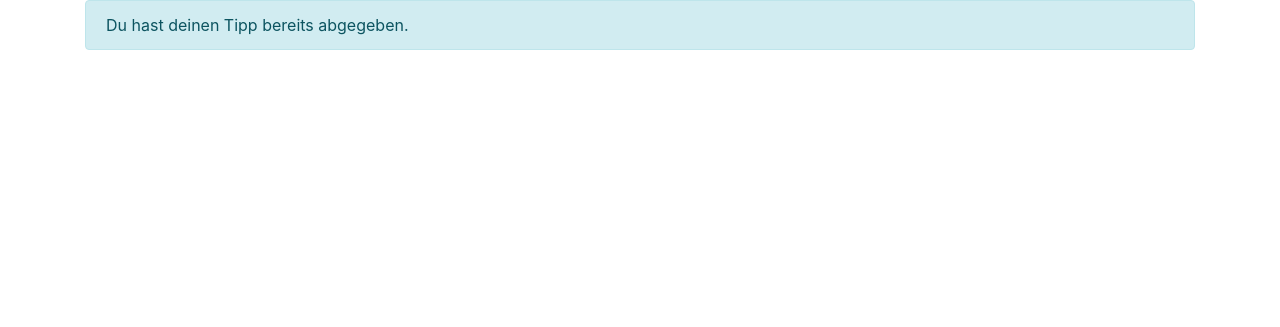
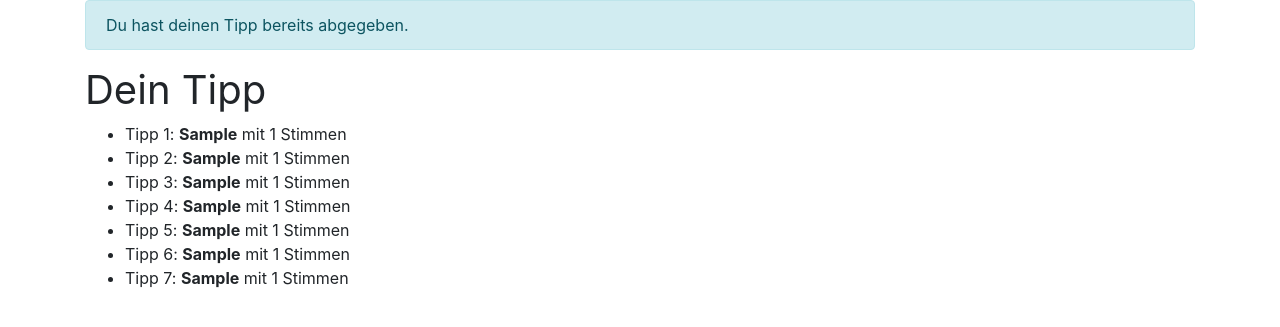
Before and after one commit to MartinVollenweider/bundesraten, a PHP site: page / in a window 1280 px wide. Shown: the part 56-383 px from the top of the page. Run offline with PHP 8.4, Linux system fonts and the light colour scheme; the visitor is signed in with stand-in values (Sample User, id 1); tables that the repository leaves empty hold one stand-in row (values such as "Sample post").

Commit message:
Eigenen Tipp ansehen hinzugefügt

```diff
--- /dev/null
+++ b/getTipp.php
@@ -0,0 +1,26 @@
+<?php
+session_start();
+require_once('system/data.php');
+
+if(isset($_SESSION['userid'])){
+  $user = mysqli_fetch_assoc(get_user_by_id($_SESSION['userid']));
+  $user_id = $user['id'];
+}else{
+  header('Location: login.php');
+}
+
+if (does_tipp_exist($user_id)) {
+  $result = get_tipp($user_id);
+  $result_array = mysqli_fetch_array($result);
+  if($result){
+    unset($_POST);
+    echo json_encode($result_array);
+  }else{
+    echo "Es gibt ein Problem mit der Datenbankverbindung.";
+  }
+} else {
+  echo "Dein Tipp wurde noch nicht abgegeben.";
+}
+
+// ---------------------- VIEW ----------------------
+?>
--- a/index.php
+++ b/index.php
@@ -2,6 +2,7 @@
 // ------------------- CONTROLLER -------------------
 session_start();
 require_once('system/data.php');
+
 if(isset($_SESSION['userid'])){
   $user = mysqli_fetch_assoc(get_user_by_id($_SESSION['userid']));
   $user_id = $user['id'];
@@ -48,6 +49,19 @@ if(isset($_SESSION['userid'])){
         <div class="alert alert-info msg" role="alert">
           Du hast deinen Tipp bereits abgegeben.
         </div>
+        <div id="tipped">
+          <h1>Dein Tipp</h1>
+          <ul>
+            <li>Tipp 1: <b><span id="tipp1"></span></b> mit <span id="tipp1stimmen"></span> Stimmen</li>
+            <li>Tipp 2: <b><span id="tipp2"></span></b> mit <span id="tipp2stimmen"></span> Stimmen</li>
+            <li>Tipp 3: <b><span id="tipp3"></span></b> mit <span id="tipp3stimmen"></span> Stimmen</li>
+            <li>Tipp 4: <b><span id="tipp4"></span></b> mit <span id="tipp4stimmen"></span> Stimmen</li>
+            <li>Tipp 5: <b><span id="tipp5"></span></b> mit <span id="tipp5stimmen"></span> Stimmen</li>
+            <li>Tipp 6: <b><span id="tipp6"></span></b> mit <span id="tipp6stimmen"></span> Stimmen</li>
+            <li>Tipp 7: <b><span id="tipp7"></span></b> mit <span id="tipp7stimmen"></span> Stimmen</li>
+          </ul>
+        </div>
+
       <?php else: ?>
 
         <h1>Tipp abgeben</h1>
--- a/js/control.js
+++ b/js/control.js
@@ -15,6 +15,11 @@ function loadFunc() {
   var tipp = document.querySelector('#tipp');
   if (tipp) {
     tipp.addEventListener('submit', insertTippFunc);
+  }
+
+  var tipped = document.querySelector('#tipped');
+  if (tipped) {
+    showTippFunc()
   }
 } // Ende loadFunc
 
@@ -78,3 +83,42 @@ function insertTippFunc(ereignis) {
       console.log('Request failed', error);
     }) // Ende fetch
 }  // Ende insertFunc
+
+// Einen Tipp holen
+function showTippFunc() {
+  // In DB speichern
+  var url = 'getTipp.php';
+
+  // Fetch: Sende die Daten per AJAX an den Server
+  fetch(url, {
+    method: 'GET'
+  }).then(function (response) {
+      console.log(response);
+
+      return response.text()
+    })
+    .then(function (data) {
+      /*  Erhalte als Antwort alle Objekte
+          und ersetze das aktuelle HTML mit dem neuen vom Server */
+      let tipp = JSON.parse(data)
+
+      document.querySelector('#tipp1').innerHTML = tipp.tipp1;
+      document.querySelector('#tipp1stimmen').innerHTML = tipp.tipp1stimmen;
+      document.querySelector('#tipp2').innerHTML = tipp.tipp2;
+      document.querySelector('#tipp2stimmen').innerHTML = tipp.tipp2stimmen;
+      document.querySelector('#tipp3').innerHTML = tipp.tipp3;
+      document.querySelector('#tipp3stimmen').innerHTML = tipp.tipp3stimmen;
+      document.querySelector('#tipp4').innerHTML = tipp.tipp4;
+      document.querySelector('#tipp4stimmen').innerHTML = tipp.tipp4stimmen;
+      document.querySelector('#tipp5').innerHTML = tipp.tipp5;
+      document.querySelector('#tipp5stimmen').innerHTML = tipp.tipp5stimmen;
+      document.querySelector('#tipp6').innerHTML = tipp.tipp6;
+      document.querySelector('#tipp6stimmen').innerHTML = tipp.tipp6stimmen;
+      document.querySelector('#tipp7').innerHTML = tipp.tipp7;
+      document.querySelector('#tipp7stimmen').innerHTML = tipp.tipp7stimmen;
+
+    })
+    .catch(function (error) {
+      console.log('Request failed', error);
+    }) // Ende fetch
+}  // Ende insertFunc
--- a/system/config.php
+++ b/system/config.php
@@ -8,9 +8,9 @@ $base_url = "/";
 // Wird in data.php gebraucht
 $db_host     = 'localhost';     // Hostserver, auf dem die DB läuft.
                                 // «localhost» bedeutet: die selbe Serveradresse, auf dem auch die Seiten gespeichert sind
-$db_name     = '539197_18_1';   // Name der Datenbank (stimmt im Beispiel nur zufällig mit username überein)
-$db_user     = '539197_18_1';   // Name des DB-Users (stimmt im Beispiel nur zufällig mit Datenbankname überein)
-$db_pass     = 'O=bkaNjpuSK8';  // Passwort des DB-Users
+$db_name     = 'bundesraten';   // Name der Datenbank (stimmt im Beispiel nur zufällig mit username überein)
+$db_user     = 'root';   // Name des DB-Users (stimmt im Beispiel nur zufällig mit Datenbankname überein)
+$db_pass     = '';  // Passwort des DB-Users
 
 $db_charset  = 'utf8mb4';       // siehe https://www.hydroxi.de/utf8-vs-utf8mb4/
 ?>
--- a/system/data.php
+++ b/system/data.php
@@ -68,7 +68,12 @@
 	/* Tippen
 	/* *******************************************************************************************************/
 	function tipp($user_id, $tipp1, $tipp1stimmen, $tipp2, $tipp2stimmen, $tipp3, $tipp3stimmen, $tipp4, $tipp4stimmen, $tipp5, $tipp5stimmen, $tipp6, $tipp6stimmen, $tipp7, $tipp7stimmen){
-    $sql = "INSERT INTO tipps (user_id, tipp1, tipp1stimmen, tipp2, tipp2stimmen, tipp3, tipp3stimmen, tipp4, tipp4stimmen, tipp5, tipp5stimmen, tipp6, tipp6stimmen, tipp7, tipp7stimmen) VALUES ('$user_id', '$tipp1', '$tipp1stimmen', '$tipp2', '$tipp2stimmen', '$tipp3', '$tipp3stimmen', '$tipp4', '$tipp4stimmen', '$tipp5', '$tipp5stimmen', '$tipp6', '$tipp6stimmen', '$tipp7', '$tipp7stimmen');";
+		$sql = "INSERT INTO tipps (user_id, tipp1, tipp1stimmen, tipp2, tipp2stimmen, tipp3, tipp3stimmen, tipp4, tipp4stimmen, tipp5, tipp5stimmen, tipp6, tipp6stimmen, tipp7, tipp7stimmen) VALUES ('$user_id', '$tipp1', '$tipp1stimmen', '$tipp2', '$tipp2stimmen', '$tipp3', '$tipp3stimmen', '$tipp4', '$tipp4stimmen', '$tipp5', '$tipp5stimmen', '$tipp6', '$tipp6stimmen', '$tipp7', '$tipp7stimmen');";
+		return get_result($sql);
+	}
+
+	function get_tipp($user_id){
+		$sql = "SELECT * FROM tipps WHERE user_id = '$user_id';";
 		return get_result($sql);
 	}
 
```
Also changed, not shown: 1 other file.
